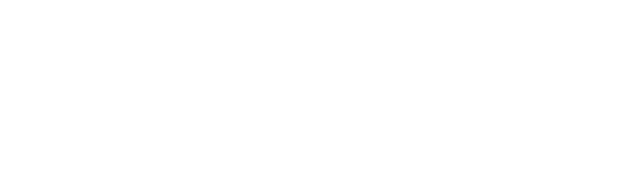
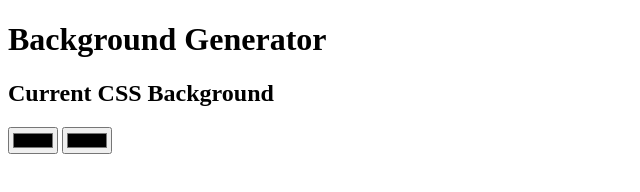
Before and after one commit to DeveloperDunne/Background-Generator, a plain HTML site: page index.html in a window 1280 px wide. Shown: the whole page, without its empty margins (0-640 px from the left). Drawn offline with Linux system fonts and the light colour scheme.

Commit message:
Added layout to index.hmtl file

```diff
--- a/index.html
+++ b/index.html
@@ -6,6 +6,11 @@
     <title>Background Generator</title>
 </head>
 <body>
-
+    <h1>Background Generator</h1>
+    <h2>Current CSS Background</h2>
+    <input type="color" name="color1" value="00ff00">
+    <input type="color" name="color2" value="00fk00">
+    <h3></h3>
+    <script type="text/javascript" src="script.js"></script>
 </body>
 </html>
```
Also changed, not shown: script.js (added).
